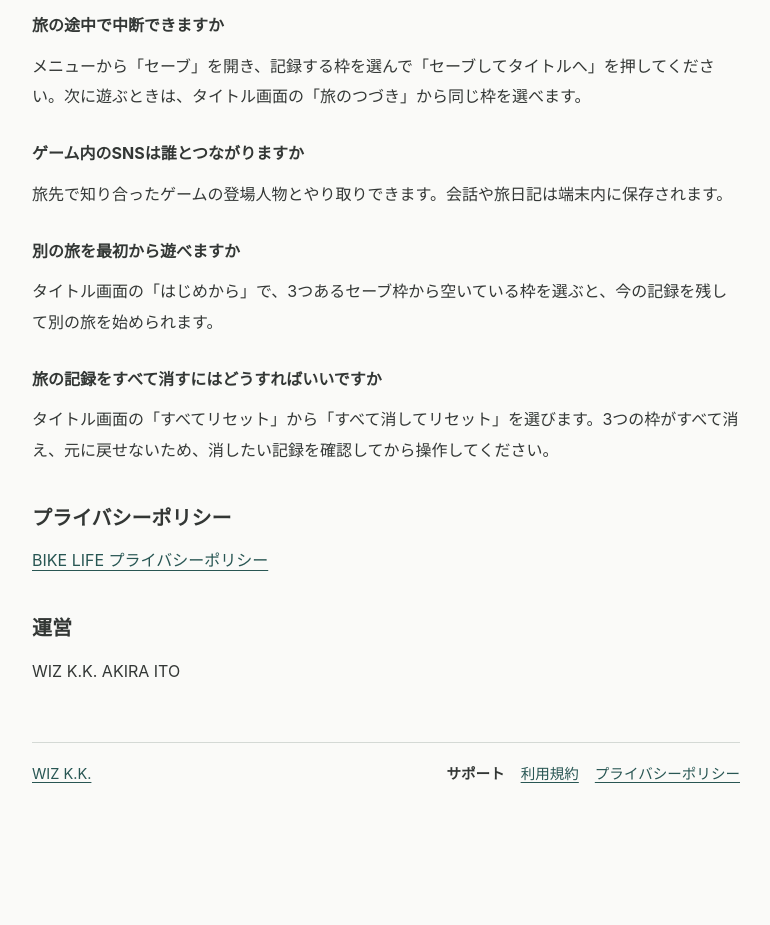
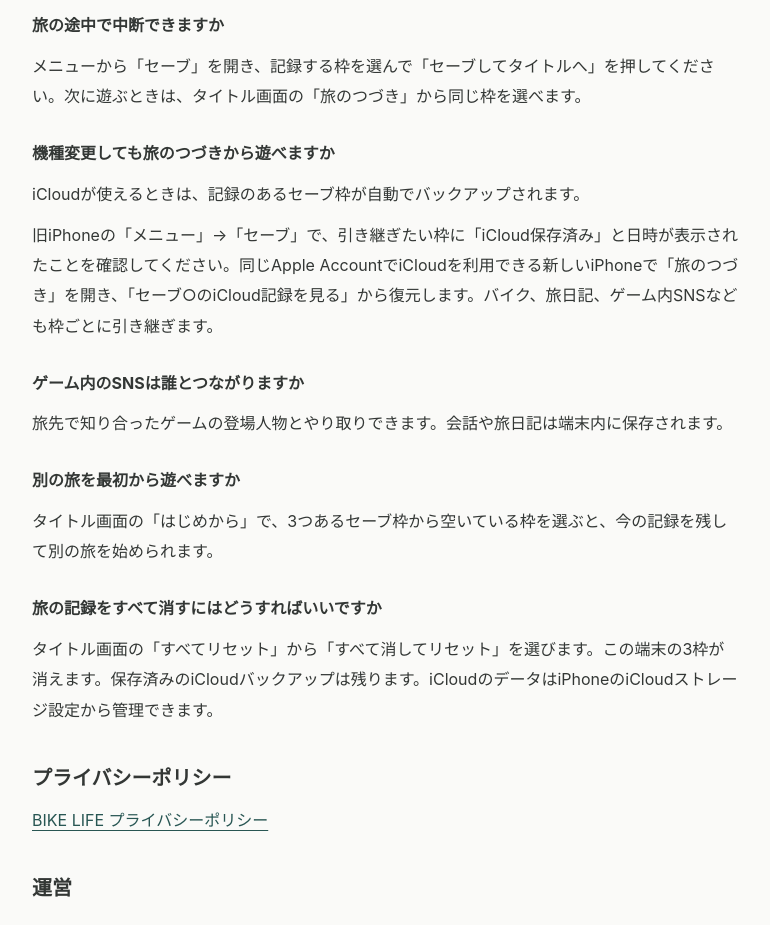
Before and after one commit to motomocards/wiz-kk-website, a plain HTML site: page bike-life/support.html in a window 1280 px wide. Shown: the part 520-1445 px from the top of the page, without its empty margins (254-1024 px from the left). Before the commit the page ends 1340 px from the top, so only its background shows below. Drawn offline with Linux system fonts and the light colour scheme.

Commit message:
Explain BIKE LIFE iCloud backup and restore

```diff
--- a/bike-life/support.html
+++ b/bike-life/support.html
@@ -35,12 +35,15 @@ nav [aria-current="page"] { color: inherit; text-decoration: none; font-weight:
 <h2>よくある質問</h2>
 <h3>旅の途中で中断できますか</h3>
 <p>メニューから「セーブ」を開き、記録する枠を選んで「セーブしてタイトルへ」を押してください。次に遊ぶときは、タイトル画面の「旅のつづき」から同じ枠を選べます。</p>
+<h3>機種変更しても旅のつづきから遊べますか</h3>
+<p>iCloudが使えるときは、記録のあるセーブ枠が自動でバックアップされます。</p>
+<p>旧iPhoneの「メニュー」→「セーブ」で、引き継ぎたい枠に「iCloud保存済み」と日時が表示されたことを確認してください。同じApple AccountでiCloudを利用できる新しいiPhoneで「旅のつづき」を開き、「セーブ○のiCloud記録を見る」から復元します。バイク、旅日記、ゲーム内SNSなども枠ごとに引き継ぎます。</p>
 <h3>ゲーム内のSNSは誰とつながりますか</h3>
 <p>旅先で知り合ったゲームの登場人物とやり取りできます。会話や旅日記は端末内に保存されます。</p>
 <h3>別の旅を最初から遊べますか</h3>
 <p>タイトル画面の「はじめから」で、3つあるセーブ枠から空いている枠を選ぶと、今の記録を残して別の旅を始められます。</p>
 <h3>旅の記録をすべて消すにはどうすればいいですか</h3>
-<p>タイトル画面の「すべてリセット」から「すべて消してリセット」を選びます。3つの枠がすべて消え、元に戻せないため、消したい記録を確認してから操作してください。</p>
+<p>タイトル画面の「すべてリセット」から「すべて消してリセット」を選びます。この端末の3枠が消えます。保存済みのiCloudバックアップは残ります。iCloudのデータはiPhoneのiCloudストレージ設定から管理できます。</p>
 <h2>プライバシーポリシー</h2>
 <p><a href="/bike-life/privacy">BIKE LIFE プライバシーポリシー</a></p>
 <h2>運営</h2><p>WIZ K.K. AKIRA ITO</p>
```
Also changed, not shown: bike-life/privacy.html (+2 -2 lines).
